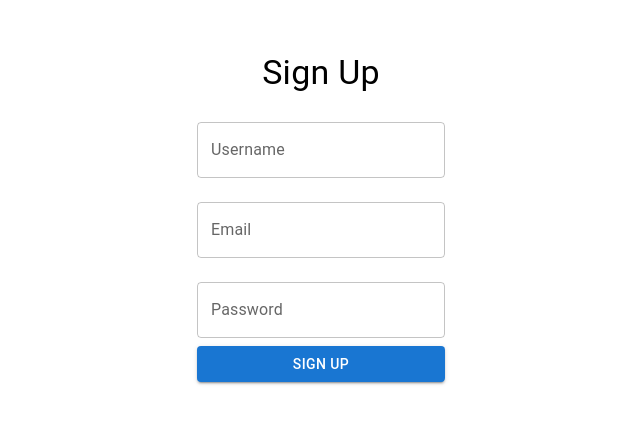
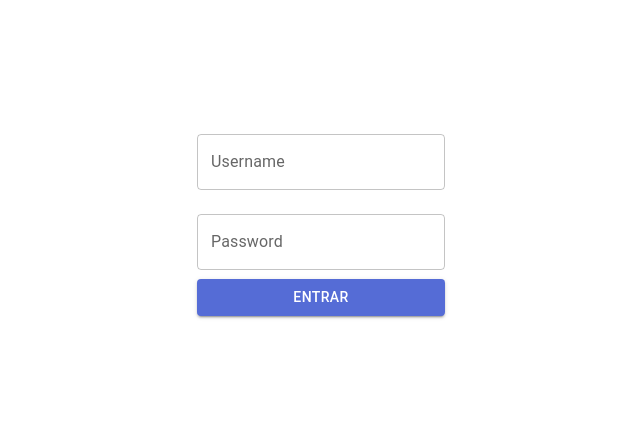
Before and after one commit to EvanioTech/ti-project, a React (Vite) app: page /signin in a window 1280 px wide. Shown: the part 183-606 px from the top of the page, without its empty margins (319-959 px from the left). Built offline with nearby package versions, Linux system fonts and the light colour scheme.

Commit message:
Page Home Created

```diff
--- a/package.json
+++ b/package.json
@@ -12,9 +12,12 @@
   "dependencies": {
     "@emotion/react": "^11.14.0",
     "@emotion/styled": "^11.14.0",
+    "@fontsource/roboto": "^5.2.5",
+    "@mui/icons-material": "^6.4.6",
     "@mui/material": "^6.4.6",
     "react": "^19.0.0",
-    "react-dom": "^19.0.0"
+    "react-dom": "^19.0.0",
+    "react-router-dom": "^7.2.0"
   },
   "devDependencies": {
     "@eslint/js": "^9.21.0",
--- a/src/App.tsx
+++ b/src/App.tsx
@@ -1,19 +1,14 @@
 
 
 
-import SignUp from './pages/signUp'
-import './App.css'
+import React from 'react';
+import AppRoutes from './routes/routes';
+import './App.css';
 
-function App() {
+const App: React.FC = () => {
+    return (
+        <AppRoutes />
+    );
+};
 
-
-  return (
-    <>
-
-      < SignUp />
-
-    </>
-  )
-}
-
-export default App
+export default App;
--- a/src/main.tsx
+++ b/src/main.tsx
@@ -1,15 +1,15 @@
-import { StrictMode } from 'react'
-import { createRoot } from 'react-dom/client'
+import * as React from 'react';
+import * as ReactDOM from 'react-dom/client';
+import { ThemeProvider } from '@mui/material/styles';
+import { CssBaseline } from '@mui/material';
+import theme from './theme';
+import App from './App';
 
-import App from './App.tsx'
-
-const rootElement = document.getElementById('root');
-if (rootElement) {
-  createRoot(rootElement).render(
-    <StrictMode>
+ReactDOM.createRoot(document.getElementById('root')!).render(
+  <React.StrictMode>
+    <ThemeProvider theme={theme}>
+      <CssBaseline />
       <App />
-    </StrictMode>
-  );
-} else {
-  console.error("Elemento #root não encontrado no HTML.");
-}
+    </ThemeProvider>
+  </React.StrictMode>,
+);
--- /dev/null
+++ b/src/pages/Home/index.tsx
@@ -0,0 +1,12 @@
+import React from 'react';
+
+
+const Home: React.FC = () => {
+    return (
+        <div>
+            <h1>Welcome to the Home Page</h1>
+        </div>
+    );
+};
+
+export default Home;
--- /dev/null
+++ b/src/pages/signIn/index.tsx
@@ -0,0 +1,34 @@
+import React from 'react';
+import { Box, Button, TextField } from '@mui/material';
+import { Link } from 'react-router-dom';
+import './styles.css';
+
+const SignIp: React.FC = () => {
+    return (
+        <Box
+            display="flex"
+            flexDirection="column"
+            alignItems="center"
+            justifyContent="center"
+
+
+
+
+        >
+
+            <TextField label="Username" variant="outlined" margin="normal" fullWidth />
+
+            <TextField label="Password" type="password" variant="outlined" margin="normal" fullWidth />
+            <Link className='textButton' to="/">
+
+            <Button variant="contained" color='primary'  fullWidth  >
+                Entrar
+            </Button>
+
+            </Link>
+
+        </Box>
+    );
+};
+
+export default SignIp;
--- /dev/null
+++ b/src/pages/signIn/styles.css
@@ -0,0 +1,8 @@
+.textButton {
+
+  font-size: 1.5rem;
+  font-weight: 700;
+
+  width: 100%;
+
+  }
--- a/src/pages/signUp/index.tsx
+++ b/src/pages/signUp/index.tsx
@@ -1,28 +1,42 @@
-import React from 'react';
+import React, { useState } from 'react';
 import { Box, Button, TextField, Typography } from '@mui/material';
+import { Link } from 'react-router-dom';
 
 const SignUp: React.FC = () => {
+    const [form, setForm] = useState({ username: '', email: '', password: '' });
+
+    const handleChange = (e: React.ChangeEvent<HTMLInputElement>) => {
+        setForm({ ...form, [e.target.name]: e.target.value });
+    };
+
+    const handleSubmit = () => {
+        console.log('Cadastro:', form);
+    };
+
     return (
+        <>
         <Box
+            component="form"
             display="flex"
             flexDirection="column"
             alignItems="center"
             justifyContent="center"
-
-
-
-
         >
             <Typography variant="h4" gutterBottom>
-                Sign Up
+                Cadastre-se
             </Typography>
-            <TextField label="Username" variant="outlined" margin="normal" fullWidth />
-            <TextField label="Email" variant="outlined" margin="normal" fullWidth />
-            <TextField label="Password" type="password" variant="outlined" margin="normal" fullWidth />
-            <Button variant="contained" color="primary" fullWidth onClick={() => alert('Teste')}>
-                Sign Up
+            <TextField name="username" label="Username" variant="outlined" margin="normal" fullWidth onChange={handleChange} />
+            <TextField name="email" label="Email" variant="outlined" margin="normal" fullWidth onChange={handleChange} />
+            <TextField name="password" label="Password" type="password" variant="outlined" margin="normal" fullWidth onChange={handleChange} />
+            <Button variant="contained" color="primary" fullWidth onClick={handleSubmit}>
+                Cadastrar
             </Button>
+            <Typography variant="body2" gutterBottom>
+                Já tem uma conta? <Link to="/signin">Entrar</Link>
+            </Typography>
         </Box>
+
+        </>
     );
 };
 
--- /dev/null
+++ b/src/routes/routes.tsx
@@ -0,0 +1,19 @@
+import { BrowserRouter as Router, Routes, Route } from 'react-router-dom';
+
+import Home from '../pages/Home';
+import SignIn from '../pages/signIn';
+import SignUp from '../pages/signUp';
+
+const AppRoutes: React.FC = () => {
+    return (
+        <Router>
+            <Routes>
+                <Route path="/" element={<Home />} />
+                <Route path="/signin" element={<SignIn />} />
+                <Route path="/signup" element={<SignUp />} />
+            </Routes>
+        </Router>
+    );
+};
+
+export default AppRoutes;
--- /dev/null
+++ b/src/theme.tsx
@@ -0,0 +1,20 @@
+import { createTheme } from '@mui/material/styles';
+import { red } from '@mui/material/colors';
+
+// A custom theme for this app
+const theme = createTheme({
+  cssVariables: true,
+  palette: {
+    primary: {
+      main: '#556cd6',
+    },
+    secondary: {
+      main: '#19857b',
+    },
+    error: {
+      main: red.A400,
+    },
+  },
+});
+
+export default theme;
--- a/tsconfig.app.json
+++ b/tsconfig.app.json
@@ -22,5 +22,5 @@
     "noFallthroughCasesInSwitch": true,
     "noUncheckedSideEffectImports": true
   },
-  "include": ["src"]
+  "include": ["src", "src/PropTip.tsx"]
 }
```
Also changed, not shown: src/PropTip.tsx (added, +23 -0 lines), 1 other file (tests, documents, lock files or other folders).
